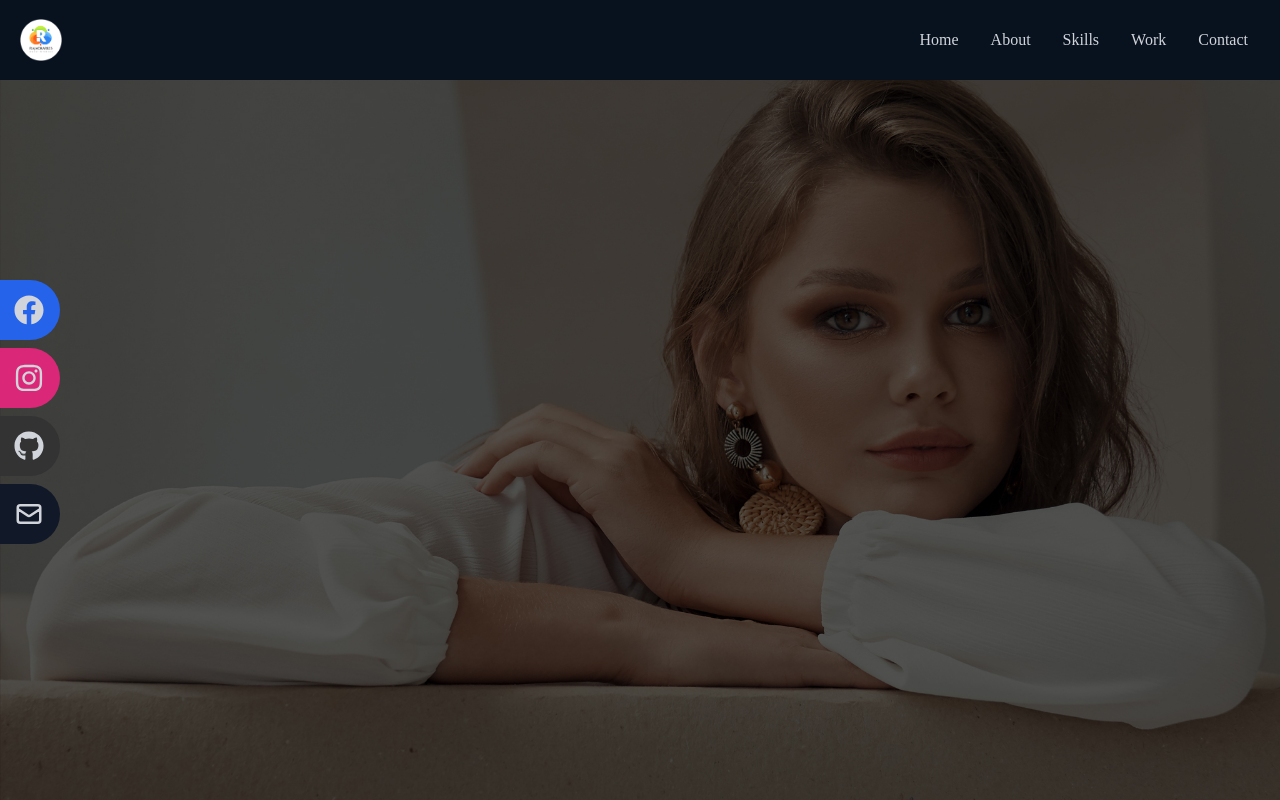
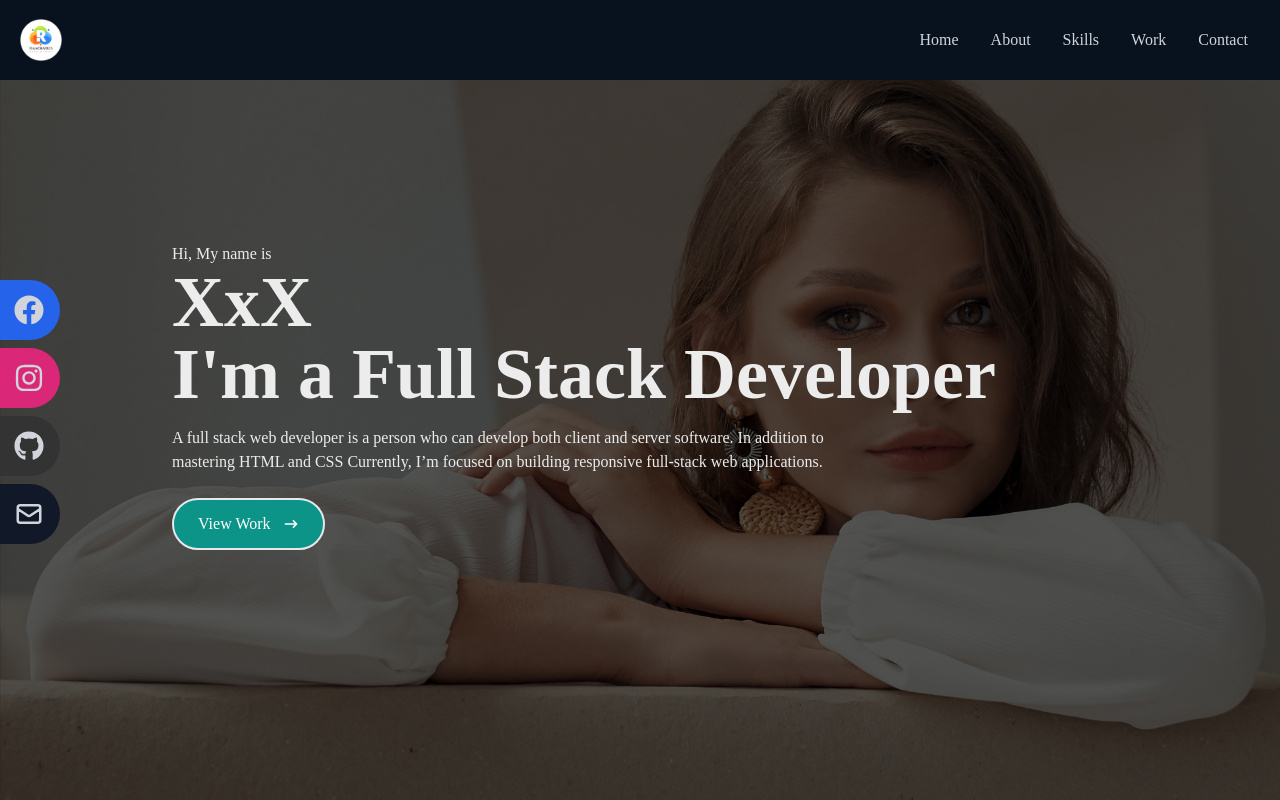
Before and after one commit to Moamin-AbuEwaida/portfolio-react-responsive, a React (Create React App) app: page / in a window 1280 px wide. Built offline with nearby package versions, Linux system fonts and the light colour scheme.

Commit message:
Home component

```diff
--- a/src/components/Home.jsx
+++ b/src/components/Home.jsx
@@ -2,7 +2,30 @@ import React from "react";
 import { HiArrowNarrowRight } from "react-icons/hi";
 
 const Home = () => {
-  return <div className="w-full h-screen banner"></div>;
+  return (
+    <div name="home" className="w-full h-screen banner">
+      <div className="max-w-[1000px] mx-auto h-full px-8 flex flex-col justify-center">
+        <p className="text-[#ececec]">Hi, My name is</p>
+        <h1 className="text-4xl sm:text-7xl font-bold text-[#ececec]">XxX</h1>
+        <h2 className="text-4xl sm:text-7xl font-bold text-[#ececec]">
+          I'm a Full Stack Developer
+        </h2>
+        <p className="text-[#ececec] py-4 max-w-[700px]">
+          A full stack web developer is a person who can develop both client and
+          server software. In addition to mastering HTML and CSS Currently, I’m
+          focused on building responsive full-stack web applications.
+        </p>
+        <div>
+          <button className="bg-teal-600 text-white rounded-full border-2 px-6 py-3 my-2 group flex items-center hover:bg-white hover:border-teal-600 hover:text-teal-600">
+            View Work
+            <span className="duration-300">
+              <HiArrowNarrowRight className="ml-3" />
+            </span>
+          </button>
+        </div>
+      </div>
+    </div>
+  );
 };
 
 export default Home;
```
